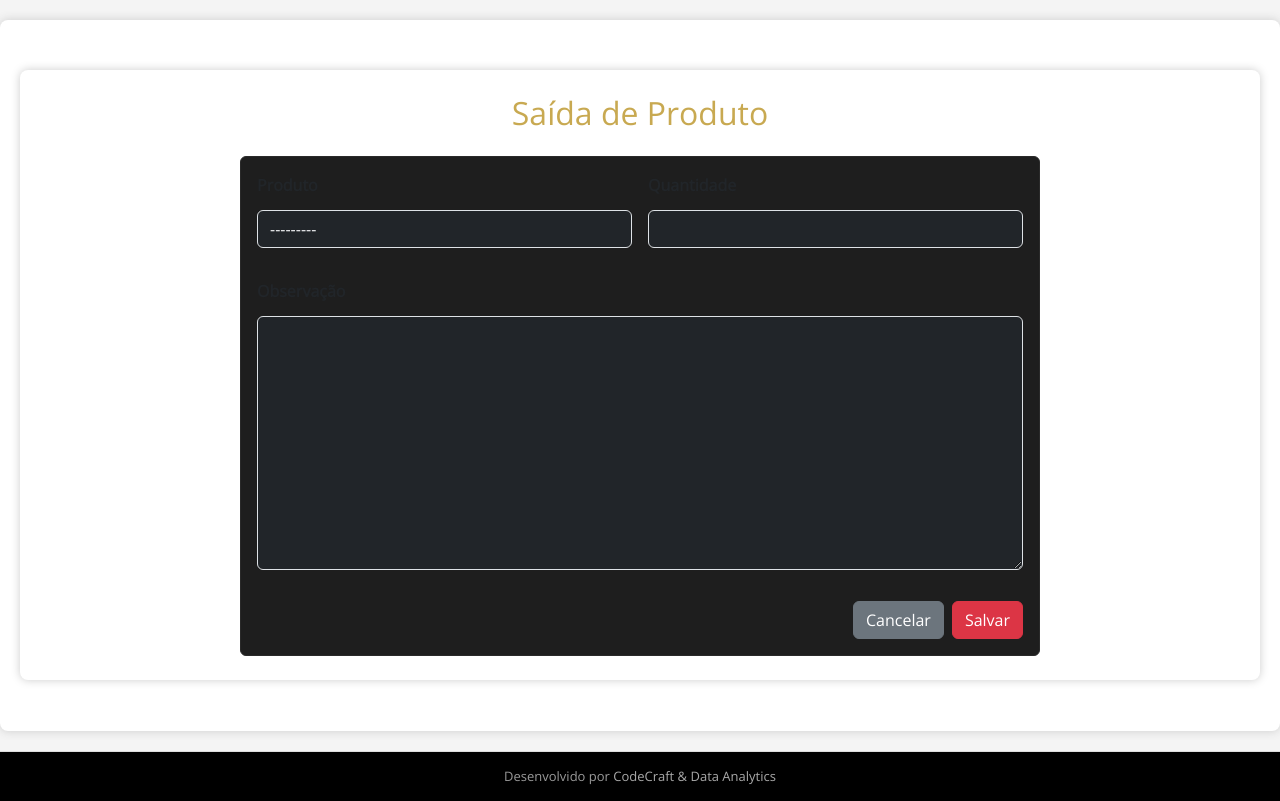
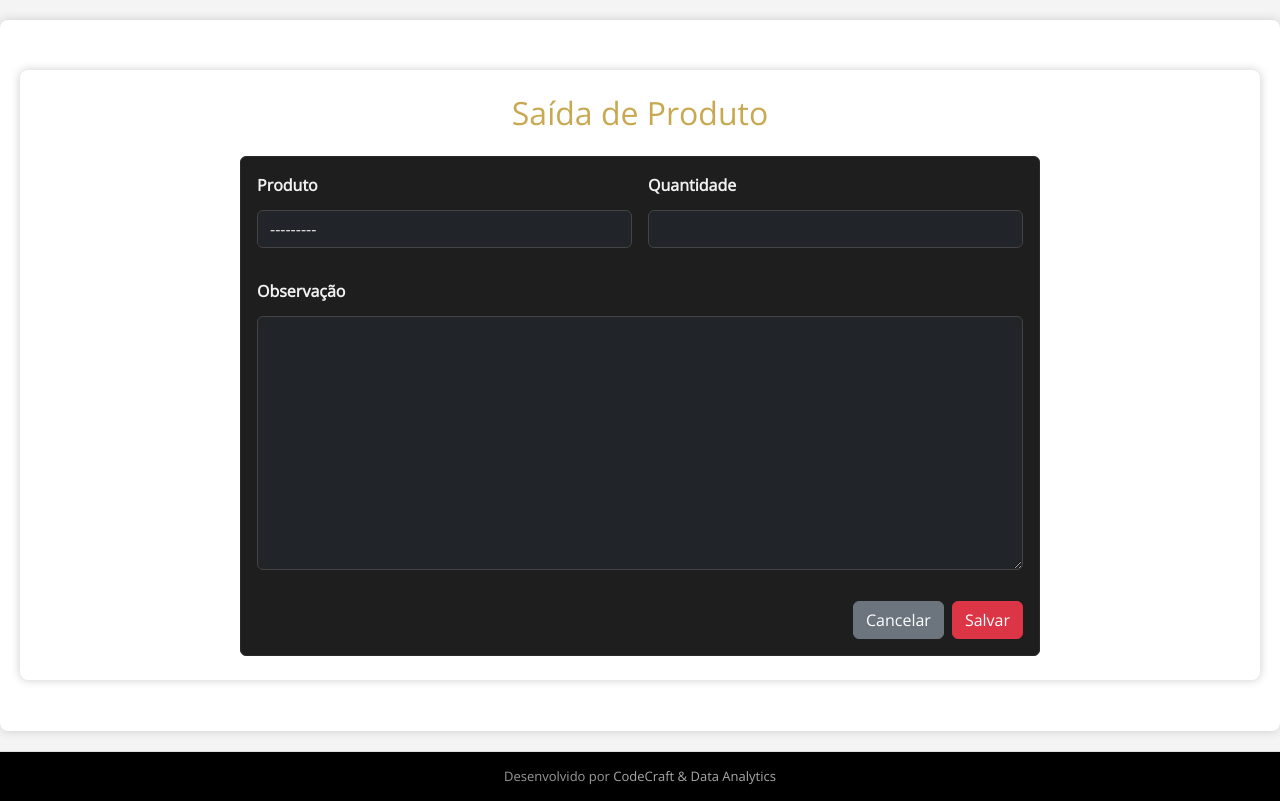
Before and after one commit to Willgomes86/rl_construcoes, a Django app: page /estoque/saida/ in a window 1280 px wide. Shown: the part 60-861 px from the top of the page. Run offline with Django 5.2, Linux system fonts and the light colour scheme; data that the repository does not hold is empty.

Commit message:
atualizando layouts

```diff
--- a/apps/estoque/templates/estoque/movimentacao_form.html
+++ b/apps/estoque/templates/estoque/movimentacao_form.html
@@ -1,5 +1,38 @@
 {% extends 'core/base.html' %}
 {% block content %}
+<style>
+  .card-body, .card-body label, .card-body small,
+  .card-body input, .card-body textarea, .card-body select {
+    color: #f1f1f1 !important; /* texto claro */
+  }
+
+  .card-body input, .card-body textarea, .card-body select {
+    background-color: #2b2b2b;
+    border: 1px solid #444;
+    color: #f1f1f1 !important;
+  }
+
+  .card-body input::placeholder,
+  .card-body textarea::placeholder {
+    color: #aaa !important;
+  }
+
+  .form-check-label {
+    color: #f1f1f1 !important;
+  }
+
+  /* highlight dourado quando focar */
+  .card-body input:focus,
+  .card-body textarea:focus,
+  .card-body select:focus {
+    background-color: #2b2b2b;
+    color: #f1f1f1;
+    border-color: #C8A951;
+    box-shadow: 0 0 0 .2rem rgba(200,169,81,.25);
+    outline: none;
+  }
+</style>
+
 <div class="container py-4">
   <h2 class="text-center mb-4" style="color:#C8A951;">
     <i class="bi bi-arrow-left-right" style="color:#881A15;"></i> {{ titulo }}
@@ -22,8 +55,12 @@
           {{ form.observacao }}
         </div>
         <div class="col-12 d-flex justify-content-end gap-2">
-          <a href="{% url 'estoque:produto_list' %}" class="btn btn-secondary"><i class="bi bi-x-circle"></i> Cancelar</a>
-          <button type="submit" class="btn btn-danger"><i class="bi bi-check2-circle"></i> Salvar</button>
+          <a href="{% url 'estoque:produto_list' %}" class="btn btn-secondary">
+            <i class="bi bi-x-circle"></i> Cancelar
+          </a>
+          <button type="submit" class="btn btn-danger">
+            <i class="bi bi-check2-circle"></i> Salvar
+          </button>
         </div>
       </form>
     </div>
```
Also changed, not shown: apps/estoque/templates/estoque/produto_form.html (+22 -0 lines).
